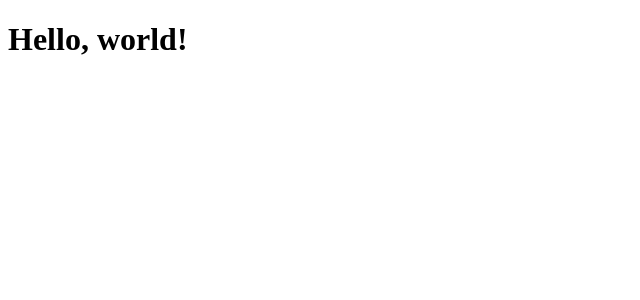
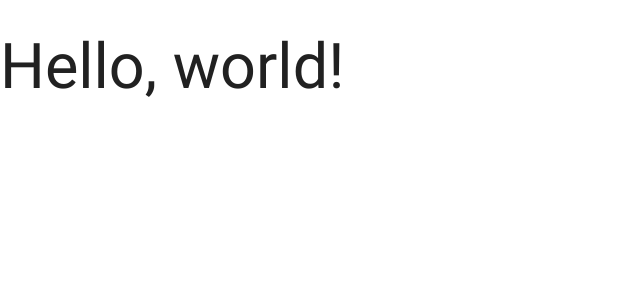
Before and after one commit to JaguarRobotics/jaguarrobotics.github.io, a React (Create React App) app: page / in a window 1280 px wide. Shown: the top 300 px of the page, without its empty margins (0-640 px from the left). Built offline with nearby package versions, Linux system fonts and the light colour scheme.

Commit message:
Added a router implementation

```diff
--- a/package.json
+++ b/package.json
@@ -3,8 +3,11 @@
   "version": "1.0.0",
   "private": true,
   "dependencies": {
+    "material-design-icons": "^3.0.1",
+    "materialize-css": "^0.100.1",
     "react": "^15.6.1",
     "react-dom": "^15.6.1",
+    "react-router-dom": "^4.1.2",
     "react-scripts": "1.0.11"
   },
   "scripts": {
--- a/src/App.js
+++ b/src/App.js
@@ -1,9 +1,17 @@
 import React from "react";
+import {BrowserRouter, Switch, Route} from "react-router-dom";
+import Error404 from "./pages/Error404";
+import Home from "./pages/Home";
 
 export default class App extends React.Component {
     render() {
         return (
-            <h1>Hello, world!</h1>
+            <BrowserRouter>
+                <Switch>
+                    <Route path="/" exact component={Home} />
+                    <Route component={Error404} />
+                </Switch>
+            </BrowserRouter>
         );
     }
 }
--- a/src/index.js
+++ b/src/index.js
@@ -2,6 +2,8 @@ import React from "react";
 import ReactDOM from "react-dom";
 import App from "./App";
 import registerServiceWorker from "./registerServiceWorker";
+import "materialize-css/dist/css/materialize.css";
+import "material-design-icons/iconfont/material-icons.css";
 
 ReactDOM.render(<App />, document.getElementById("root"));
 registerServiceWorker();
--- /dev/null
+++ b/src/pages/Error404.js
@@ -0,0 +1,9 @@
+import React from "react";
+
+export default class Error404 extends React.Component {
+    render() {
+        return (
+            <h1>404 File Not Found</h1>
+        );
+    }
+}
--- /dev/null
+++ b/src/pages/Home.js
@@ -0,0 +1,9 @@
+import React from "react";
+
+export default class Home extends React.Component {
+    render() {
+        return (
+            <h1>Hello, world!</h1>
+        );
+    }
+}
```
Lines whose indentation alone changed are shown as unchanged.
